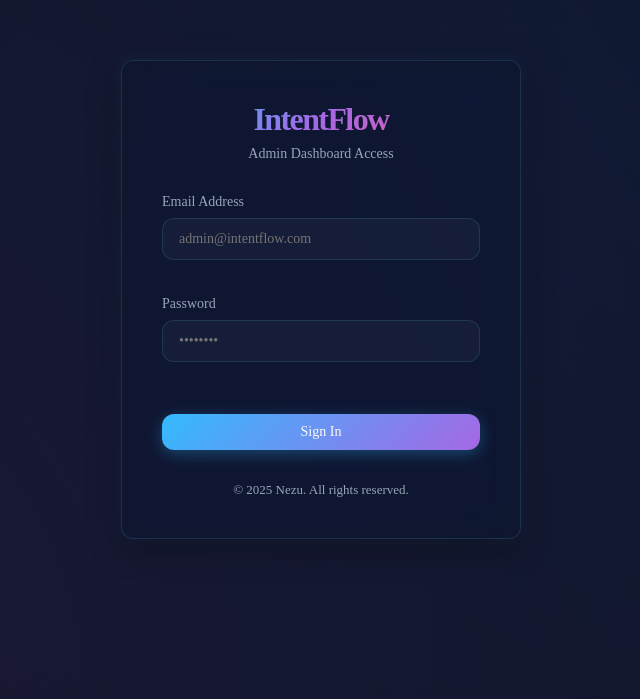
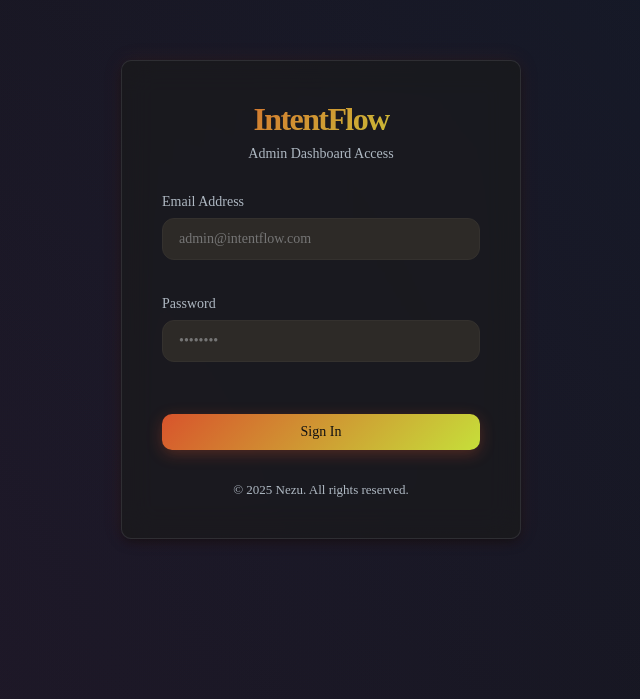
Before and after one commit to NezuSas/intentflow-dashboard, a Next.js app: page /login in a window 1280 px wide. Shown: the part 101-800 px from the top of the page, without its empty margins (319-959 px from the left). Built offline with nearby package versions, Linux system fonts and the light colour scheme; no server answers.

Commit message:
Introduce NEZU design tokens and theme foundation

```diff
--- a/src/app/dashboard/users/users.module.css
+++ b/src/app/dashboard/users/users.module.css
@@ -14,7 +14,7 @@
   background: var(--surface);
   border-radius: 1rem;
   padding: 1rem;
-  border: 1px solid var(--border);
+  border: 1px solid hsl(var(--border));
   overflow-x: auto;
 }
 
@@ -26,14 +26,14 @@
 
 .table th {
   padding: 1rem;
-  border-bottom: 2px solid var(--border);
+  border-bottom: 2px solid hsl(var(--border));
   color: var(--text-secondary);
   font-weight: 600;
 }
 
 .table td {
   padding: 1rem;
-  border-bottom: 1px solid var(--border);
+  border-bottom: 1px solid hsl(var(--border));
 }
 
 .badge {
@@ -54,9 +54,9 @@
 }
 
 .roleSelect {
-  background: var(--background);
-  color: var(--text);
-  border: 1px solid var(--border);
+  background: hsl(var(--background));
+  color: var(--text-primary);
+  border: 1px solid hsl(var(--border));
   border-radius: 0.5rem;
   padding: 0.25rem 0.5rem;
   font-size: 0.9rem;
@@ -64,8 +64,8 @@
 
 .actionButton {
   background: none;
-  border: 1px solid var(--border);
-  color: var(--text);
+  border: 1px solid hsl(var(--border));
+  color: var(--text-primary);
   padding: 0.25rem 0.75rem;
   border-radius: 0.5rem;
   cursor: pointer;
@@ -74,7 +74,7 @@
 }
 
 .actionButton:hover {
-  background: var(--border);
+  background: hsl(var(--border));
 }
 
 .deleteButton {
@@ -145,7 +145,7 @@
   border-radius: 0.75rem;
   border: 1px solid rgba(255, 255, 255, 0.1);
   background: rgba(255, 255, 255, 0.03);
-  color: var(--text);
+  color: var(--text-primary);
   font-size: 1rem;
   transition: all 0.2s;
 }
@@ -165,8 +165,8 @@
 }
 
 .primaryButton {
-  background: var(--primary);
-  color: white;
+  background: hsl(var(--primary));
+  color: hsl(var(--primary-foreground));
   padding: 0.75rem 1.5rem;
   border-radius: 0.5rem;
   border: none;
@@ -176,8 +176,8 @@
 
 .secondaryButton {
   background: none;
-  border: 1px solid var(--border);
-  color: var(--text);
+  border: 1px solid hsl(var(--border));
+  color: var(--text-primary);
   padding: 0.75rem 1.5rem;
   border-radius: 0.5rem;
   cursor: pointer;
--- a/src/app/globals.css
+++ b/src/app/globals.css
@@ -1,11 +1,21 @@
 /* ============================================
-   FUTURISTIC THEME SYSTEM - Light & Dark Mode
+   NEZU DESIGN TOKENS - Light & Dark Mode
    ============================================ */
 
 :root {
   /* Base spacing and sizing */
-  --radius: 0.75rem;
-  --transition-speed: 0.3s;
+  --radius: 0.625rem;
+  --radius-sm: 0.375rem;
+  --radius-control: 0.75rem;
+  --radius-card: 1.75rem;
+  --radius-panel: 2rem;
+  --radius-modal: 2rem;
+  --transition-speed: 0.25s;
+
+  --shadow-sm: 0 1px 3px rgb(0 0 0 / 0.4);
+  --shadow-md: 0 4px 12px -2px rgb(0 0 0 / 0.5);
+  --shadow-lg: 0 8px 24px -4px rgb(0 0 0 / 0.6);
+  --shadow-modal: 0 20px 60px -10px rgb(0 0 0 / 0.7);
 
   /* Fonts */
   --font-sans: var(--font-geist-sans), 'Inter', system-ui, sans-serif;
@@ -17,57 +27,73 @@
    ============================================ */
 [data-theme="dark"] {
   /* Background layers */
-  --background: 222 47% 8%;
-  --background-elevated: 222 47% 11%;
-  --background-overlay: 222 47% 15%;
+  --background: 0 0% 6.667%;
+  --surface-color: 0 0% 10.196%;
+  --surface-raised-color: 20 4.478% 13.137%;
+  --surface-input-color: 30 6.122% 16.471%;
+  --background-elevated: var(--surface-raised-color);
+  --background-overlay: var(--surface-raised-color);
+
+  /* Full-color aliases for existing direct var() consumers */
+  --surface: hsl(var(--surface-color));
+  --surface-raised: hsl(var(--surface-raised-color));
+  --surface-input: hsl(var(--surface-input-color));
 
   /* Foreground */
-  --foreground: 213 31% 95%;
-  --foreground-muted: 215 16% 70%;
+  --foreground: 210 31.373% 92.157%;
+  --foreground-muted: 210 14.286% 72.549%;
+  --text-primary: hsl(var(--foreground));
+  --text-secondary: hsl(var(--foreground-muted));
+  --text-muted: hsl(var(--foreground-muted) / 0.72);
+  --text: var(--text-primary);
 
-  /* Primary - Cyan/Blue gradient */
-  --primary: 200 100% 60%;
-  --primary-glow: 200 100% 60%;
-  --primary-foreground: 210 40% 98%;
+  /* NEZU brand */
+  --primary: 14 69% 51%;
+  --primary-hover: 14 57% 46%;
+  --primary-glow: var(--primary);
+  --primary-foreground: 0 0% 7%;
 
-  /* Secondary - Purple */
-  --secondary: 270 70% 65%;
-  --secondary-glow: 270 70% 65%;
-  --secondary-foreground: 210 40% 98%;
+  --secondary: 30 7% 16%;
+  --secondary-glow: 30 7% 20%;
+  --secondary-foreground: 35 18% 94%;
 
-  /* Accent - Pink/Magenta */
-  --accent: 330 80% 65%;
-  --accent-glow: 330 80% 65%;
-  --accent-foreground: 210 40% 98%;
+  --accent: 69 72% 55%;
+  --accent-glow: var(--accent);
+  --accent-foreground: 72 70% 8%;
 
   /* Muted elements */
-  --muted: 223 47% 18%;
-  --muted-foreground: 215 16% 66%;
+  --muted: 30 7% 16%;
+  --muted-foreground: 210 14.286% 72.549%;
 
   /* Cards and surfaces */
-  --card: 222 47% 12%;
-  --card-foreground: 213 31% 91%;
-  --card-hover: 222 47% 16%;
+  --card: var(--surface-color);
+  --card-foreground: var(--foreground);
+  --card-hover: var(--surface-raised-color);
 
   /* Borders */
-  --border: 223 47% 20%;
-  --border-bright: 223 47% 30%;
+  --border: 30 6.122% 19.216%;
+  --border-bright: 30 6.122% 28%;
 
   /* Input */
-  --input: 223 47% 20%;
-  --ring: 200 100% 60%;
+  --input: 30 6.122% 16.471%;
+  --ring: 14 69% 51%;
+  --focus-ring: 14 69% 51%;
 
   /* Glassmorphism */
-  --glass-bg: rgba(15, 23, 42, 0.7);
-  --glass-border: rgba(100, 200, 255, 0.15);
-  --glass-shadow: 0 8px 32px 0 rgba(0, 0, 0, 0.4);
-  --glass-glow: 0 0 20px rgba(100, 200, 255, 0.1);
+  --glass-bg: rgb(26 26 26 / 0.78);
+  --glass-border: rgb(230 237 243 / 0.1);
+  --glass-shadow: var(--shadow-md);
+  --glass-glow: 0 0 20px hsl(var(--primary) / 0.1);
 
   /* Status colors */
-  --success: 142 76% 56%;
+  --success: 142 71% 45%;
   --warning: 38 92% 50%;
   --error: 0 84% 60%;
-  --info: 200 100% 60%;
+  --info: 221 83% 53%;
+
+  --button-primary-hover: hsl(var(--primary-hover));
+  --button-secondary-border: hsl(var(--border));
+  --button-secondary-hover: var(--surface-raised);
 }
 
 /* ============================================
@@ -75,57 +101,71 @@
    ============================================ */
 [data-theme="light"] {
   /* Background layers */
-  --background: 0 0% 98%;
-  --background-elevated: 0 0% 100%;
-  --background-overlay: 0 0% 96%;
+  --background: 42 25% 90%;
+  --surface-color: 40 52.941% 96.667%;
+  --surface-raised-color: 0 0% 100%;
+  --surface-input-color: 0 0% 100%;
+  --background-elevated: var(--surface-raised-color);
+  --background-overlay: 37 25.714% 93%;
+
+  --surface: hsl(var(--surface-color));
+  --surface-raised: hsl(var(--surface-raised-color));
+  --surface-input: hsl(var(--surface-input-color));
 
   /* Foreground */
-  --foreground: 222 47% 11%;
-  --foreground-muted: 215 16% 46%;
+  --foreground: 0 0% 10.98%;
+  --foreground-muted: 210 4.04% 38.824%;
+  --text-primary: hsl(var(--foreground));
+  --text-secondary: hsl(var(--foreground-muted));
+  --text-muted: hsl(var(--foreground-muted) / 0.72);
+  --text: var(--text-primary);
 
-  /* Primary - Vibrant Blue */
-  --primary: 217 91% 50%;
-  --primary-glow: 217 91% 50%;
-  --primary-foreground: 0 0% 100%;
+  --primary: 14 69% 51%;
+  --primary-hover: 14 57% 46%;
+  --primary-glow: var(--primary);
+  --primary-foreground: 0 0% 7%;
 
-  /* Secondary - Deep Purple */
-  --secondary: 270 70% 50%;
-  --secondary-glow: 270 70% 50%;
-  --secondary-foreground: 0 0% 100%;
+  --secondary: 42 16% 90%;
+  --secondary-glow: 42 16% 84%;
+  --secondary-foreground: 0 0% 10.98%;
 
-  /* Accent - Vibrant Pink */
-  --accent: 330 80% 55%;
-  --accent-glow: 330 80% 55%;
-  --accent-foreground: 0 0% 100%;
+  --accent: 69 72% 55%;
+  --accent-glow: var(--accent);
+  --accent-foreground: 72 70% 8%;
 
   /* Muted elements */
-  --muted: 210 40% 94%;
-  --muted-foreground: 215 16% 46%;
+  --muted: 42 16% 90%;
+  --muted-foreground: 210 4.04% 38.824%;
 
   /* Cards and surfaces */
-  --card: 0 0% 100%;
-  --card-foreground: 222 47% 11%;
-  --card-hover: 210 40% 98%;
+  --card: var(--surface-color);
+  --card-foreground: var(--foreground);
+  --card-hover: var(--surface-raised-color);
 
   /* Borders */
-  --border: 214 32% 91%;
-  --border-bright: 214 32% 80%;
+  --border: 36 19.512% 80%;
+  --border-bright: 36 19.512% 72%;
 
   /* Input */
-  --input: 214 32% 91%;
-  --ring: 217 91% 50%;
+  --input: 0 0% 100%;
+  --ring: 14 69% 51%;
+  --focus-ring: 14 69% 51%;
 
   /* Glassmorphism */
-  --glass-bg: rgba(255, 255, 255, 0.8);
-  --glass-border: rgba(100, 150, 255, 0.2);
-  --glass-shadow: 0 8px 32px 0 rgba(0, 0, 0, 0.1);
-  --glass-glow: 0 0 20px rgba(100, 150, 255, 0.15);
+  --glass-bg: rgb(251 248 242 / 0.86);
+  --glass-border: rgb(82 74 66 / 0.18);
+  --glass-shadow: 0 8px 24px -6px rgb(28 28 28 / 0.16);
+  --glass-glow: 0 0 20px hsl(var(--primary) / 0.1);
 
   /* Status colors */
-  --success: 142 76% 46%;
-  --warning: 38 92% 45%;
-  --error: 0 84% 50%;
-  --info: 217 91% 50%;
+  --success: 72 100% 24%;
+  --warning: 36 100% 30%;
+  --error: 0 61% 48%;
+  --info: 221 83% 53%;
+
+  --button-primary-hover: hsl(var(--primary-hover));
+  --button-secondary-border: hsl(var(--border));
+  --button-secondary-hover: var(--surface-raised);
 }
 
 * {
@@ -155,6 +195,11 @@ body {
 a {
   color: inherit;
   text-decoration: none;
+}
+
+:focus-visible {
+  outline: 2px solid hsl(var(--focus-ring) / 0.45);
+  outline-offset: 2px;
 }
 
 /* ============================================
@@ -272,7 +317,7 @@ a {
 }
 
 .btn-primary {
-  background: linear-gradient(135deg, hsl(var(--primary)), hsl(var(--secondary)));
+  background: linear-gradient(135deg, hsl(var(--primary)), hsl(var(--accent)));
   color: hsl(var(--primary-foreground));
   box-shadow: 0 4px 15px hsl(var(--primary-glow) / 0.3);
 }
@@ -309,11 +354,11 @@ a {
 
 .input-field {
   width: 100%;
-  background: rgba(255, 255, 255, 0.03);
-  border: 1px solid var(--glass-border);
-  border-radius: var(--radius);
+  background: var(--surface-input);
+  border: 1px solid hsl(var(--border));
+  border-radius: var(--radius-control);
   padding: 0.75rem 1rem;
-  color: white;
+  color: var(--text-primary);
   font-family: inherit;
   font-size: 0.875rem;
   transition: all 0.2s;
@@ -322,7 +367,7 @@ a {
 .input-field:focus {
   outline: none;
   border-color: hsl(var(--primary));
-  background: rgba(255, 255, 255, 0.05);
+  box-shadow: 0 0 0 3px hsl(var(--focus-ring) / 0.25);
 }
 
 /* Utilities */
@@ -336,7 +381,6 @@ a {
   background: linear-gradient(
     135deg,
     hsl(var(--primary)),
-    hsl(var(--secondary)),
     hsl(var(--accent))
   );
   -webkit-background-clip: text;
```
